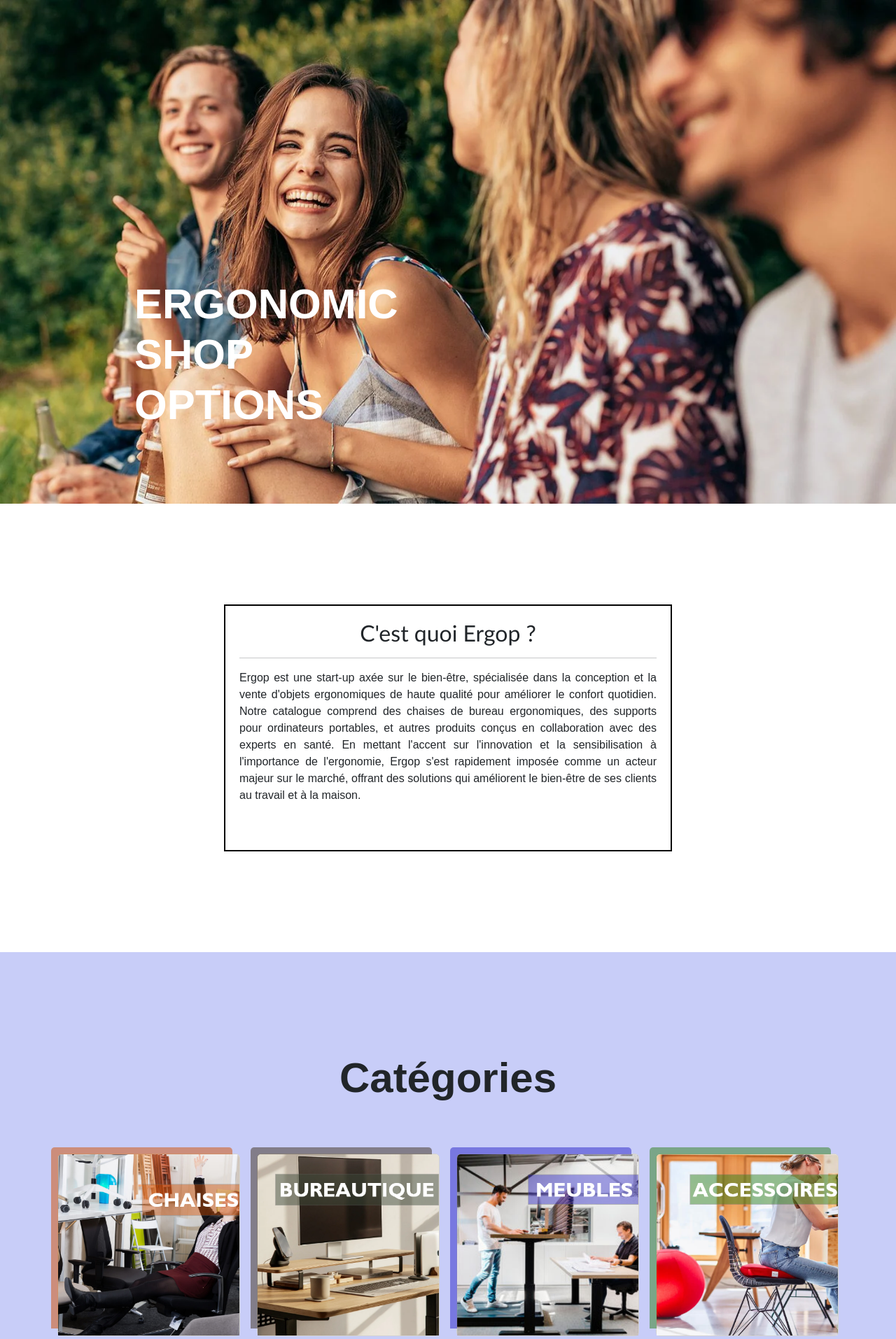
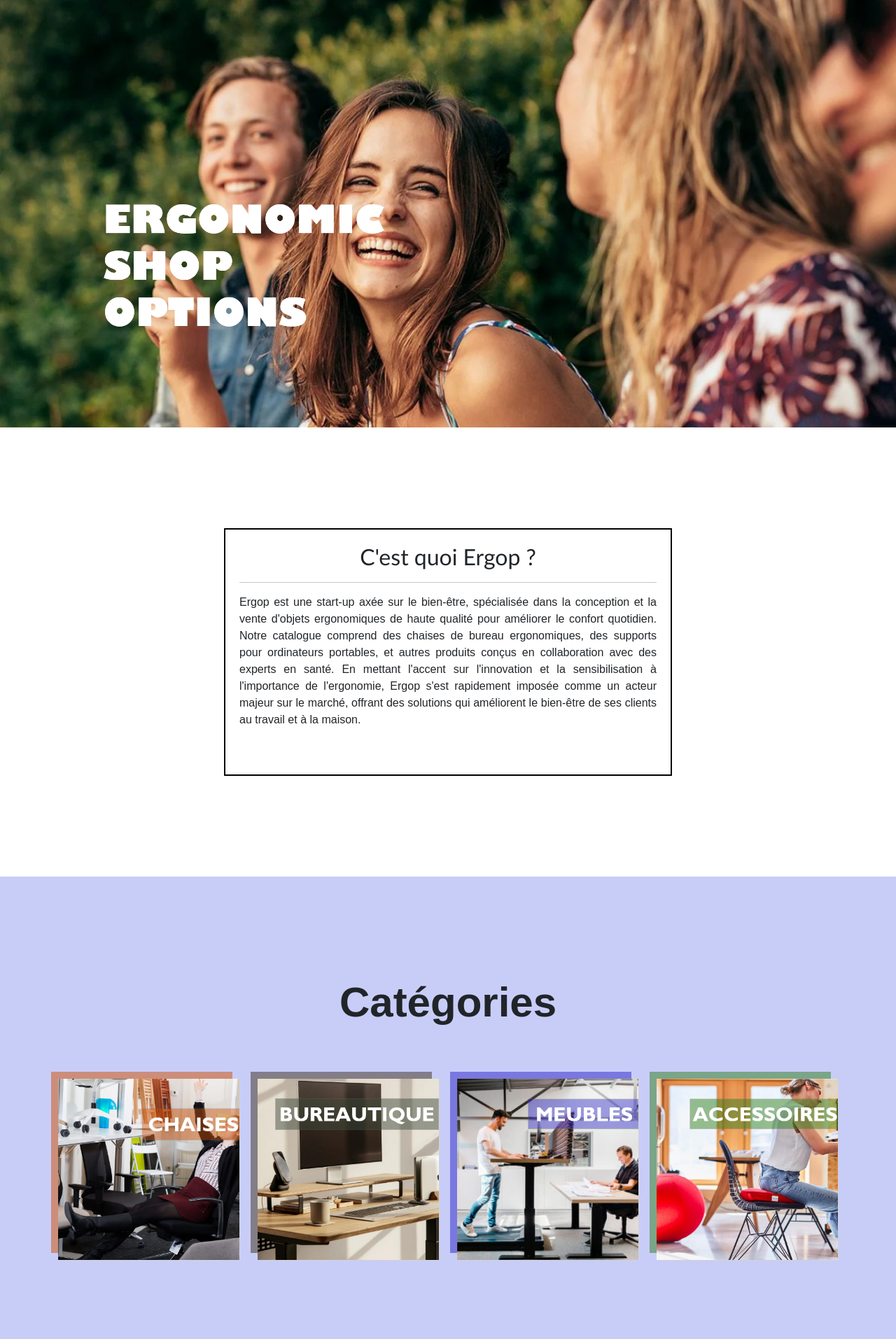
Before and after one commit to Haissan2842/Ergop-Code, a PHP site: page / in a window 1280 px wide. Shown: the part 121-2035 px from the top of the page at 70% size. Run offline with PHP 8.4, Linux system fonts and the light colour scheme; some web fonts are replaced.

Commit message:
Chloé 15/12 11h

```diff
--- a/article.html
+++ b/article.html
@@ -42,7 +42,7 @@
 <br><br><br><br><br>
 <div class="articledumoi">
   <div class="image-article">
-        <img src="Images/articlemoment.png" width="90%">
+    <img src="Images/Article du mois.jpg" width="90%">
   </div>
   <div class="nom-article">
     <h1>Chaise de Bureau Gaming Secret Lab</h1>
@@ -58,11 +58,12 @@
     <div class="lien">
       <a href="achat.html">
         <div class="rectangle-noir">
-            <h2>Acheter <img src="Images/entrer.png" width="10%"></h2>
+          <h2>Je vais voir <img src="Images/entrer.png" width="10%"></h2>
       </div>
     </a>
   </div>
 </div>
+
 <br><br><br><br><br>
 
     <footer>
--- a/css/style.css
+++ b/css/style.css
@@ -87,14 +87,8 @@
   height: 100%;
 }
 
-.custom-card {
-  width: 100%; /* Définissez la largeur souhaitée ici */
-  max-width: 200px; /* Ajoutez une largeur maximale si nécessaire */
-}
-
-.custom-card img {
-  width: 100%;
-  height: auto;
+.customcard {
+  border-radius: 0%;
 }
 
 .slogan {
--- a/index.html
+++ b/index.html
@@ -42,10 +42,7 @@
 </head>
 <body>
     <section id="section1">
-        <img src="Images/happy friends.png" class="imagedebut">
-          <div class="slogan">
-             <h5>ERGONOMIC<br>SHOP<br>OPTIONS</h5>
-          </div>
+        <img src="Images/Section 1 Image.jpg" class="imagedebut">
     </section>
     <section id="section2">
       <br><br><br><br><br><br>
@@ -68,25 +65,25 @@
         <div class="row">
           <div class="col-md-6 col-lg-3 mb-4">
             <div class="card">
-              <img src="Images/Catégorie-chaises.png" class="card-img-top" alt="Image 1" style="box-shadow: -10px -10px rgba(209, 78, 0, 0.5)">
+              <img src="Images/Catégorie-chaises.png" class="card-img-top customcard" alt="Image 1" style="box-shadow: -10px -10px rgba(209, 78, 0, 0.5)">
             </div>
           </div>
 
           <div class="col-md-6 col-lg-3 mb-4">
             <div class="card">
-              <img src="Images/Catégorie-bureautique.png" class="card-img-top" alt="Image 2" style="box-shadow: -10px -10px rgba(62, 47, 28, 0.5)">
+              <img src="Images/Catégorie-bureautique.png" class="card-img-top customcard" alt="Image 2" style="box-shadow: -10px -10px rgba(62, 47, 28, 0.5)">
             </div>
           </div>
 
           <div class="col-md-6 col-lg-3 mb-4">
             <div class="card">
-              <img src="Images/Catégorie-meubles.png" class="card-img-top" alt="Image 3" style="box-shadow: -10px -10px rgba(42, 37, 201, 0.5)">
+              <img src="Images/Catégorie-meubles.png" class="card-img-top customcard" alt="Image 3" style="box-shadow: -10px -10px rgba(42, 37, 201, 0.5)">
             </div>
           </div>
 
           <div class="col-md-6 col-lg-3 mb-4">
             <div class="card">
-              <img src="Images/Catégorie-Accesoires.png" class="card-img-top" alt="Image" 4 style="box-shadow: -10px -10px rgba(46, 127, 27, 0.5)">
+              <img src="Images/Catégorie-Accesoires.png" class="card-img-top customcard" alt="Image" 4 style="box-shadow: -10px -10px rgba(46, 127, 27, 0.5)">
             </div>
           </div>
         </div>
@@ -95,19 +92,18 @@
     </section>
     <section id="section4">
 
+      <!--
       <div class="container mt-4">
         <div class="row">
 
-          <!-- Carte de gauche avec une image -->
           <div class="col-md-6">
             <div class="card">
-              <img src="Images/Article du mois.jpg" class="card-img-top" alt="Image de la carte de gauche">
+              <img src="Images/Article du mois.jpg" class="card-img-top customcard" alt="Image de la carte de gauche">
             </div>
           </div>
 
-          <!-- Carte de droite avec titre, texte et bouton -->
           <div class="col-md-6">
-            <div class="card">
+            <div class="card customcard">
               <div class="card-body">
                 <h1 class="card-title">Chaise de Bureau Gaming Secret Lab</h1>
                 <p class="card-text">La chaise gaming Secret Lab est le choix ultime pour les passionnés de jeux qui recherchent un mélange parfait de confort, de style et de fonctionnalité. Conçue avec une attention méticuleuse aux détails, cette chaise offre un soutien ergonomique exceptionnel grâce à son design ergonomique et ses multiples réglages. Son revêtement en cuir PU de haute qualité ajoute une touche de luxe tout en étant facile à entretenir. Dotée d'un mécanisme d'inclinaison, de coussins ajustables et d'accoudoirs personnalisables, la chaise gaming Secretlab s'adapte à chaque utilisateur, assurant une expérience de jeu immersive et confortable. Son design élégant et moderne en fait également un ajout esthétique à n'importe quel espace de jeu. Que vous soyez en train de jouer pendant des heures ou de travailler, la chaise gaming Secret Lab offre le support dont vous avez besoin pour rester concentré et à l'aise.</p>
@@ -115,10 +111,12 @@
               </div>
             </div>
           </div>
+        -->
 
 
 
- <!--       <div class="articledumoi">
+
+         <div class="articledumoi">
           <div class="image-article">
             <img src="Images/Article du mois.jpg" width="90%">
           </div>
@@ -142,8 +140,7 @@
           </div>
       </div>
 
-    -->
-        <br><br><br><br><br><br><br>
+      <br><br><br><br><br><br><br>
     </section>
     <section id="section5">
 
@@ -157,7 +154,7 @@
           <!-- Carte 1 -->
           <div class="col-lg-3 col-md-6 col-6 mb-4">
             <div class="card border-0">
-              <img src="Images/articlemoment.png" class="card-img-top" alt="Image de la carte 1">
+              <img src="Images/articlemoment.png" class="card-img-top customcard" alt="Image de la carte 1">
               <div class="card-body text-center">
                 <p class="card-text">Chaise de bureau Secret Lab <br> 349,99€</p>
               </div>
@@ -167,7 +164,7 @@
           <!-- Carte 2 -->
           <div class="col-lg-3 col-md-6 col-6 mb-4">
             <div class="card border-0">
-              <img src="Images/articlemoment.png" class="card-img-top" alt="Image de la carte 2">
+              <img src="Images/articlemoment.png" class="card-img-top customcard" alt="Image de la carte 2">
               <div class="card-body text-center">
                 <p class="card-text">Chaise de bureau Secret Lab <br> 349,99€</p>
               </div>
@@ -177,7 +174,7 @@
           <!-- Carte 3 -->
           <div class="col-lg-3 col-md-6 col-6 mb-4">
             <div class="card border-0">
-              <img src="Images/articlemoment.png" class="card-img-top" alt="Image de la carte 3">
+              <img src="Images/articlemoment.png" class="card-img-top customcard" alt="Image de la carte 3">
               <div class="card-body text-center">
                 <p class="card-text">Chaise de bureau Secret Lab <br> 349,99€</p>
               </div>
@@ -187,7 +184,7 @@
           <!-- Carte 4 -->
           <div class="col-lg-3 col-md-6 col-6 mb-4">
             <div class="card border-0">
-              <img src="Images/articlemoment.png" class="card-img-top" alt="Image de la carte 4">
+              <img src="Images/articlemoment.png" class="card-img-top customcard" alt="Image de la carte 4">
               <div class="card-body text-center">
                 <p class="card-text">Chaise de bureau Secret Lab <br> 349,99€</p>
               </div>
@@ -200,7 +197,7 @@
           <!-- Carte 5 -->
           <div class="col-lg-3 col-md-6 col-6 mb-4">
             <div class="card border-0">
-              <img src="Images/articlemoment.png" class="card-img-top" alt="Image de la carte 5">
+              <img src="Images/articlemoment.png" class="card-img-top customcard" alt="Image de la carte 5">
               <div class="card-body text-center">
                 <p class="card-text">Chaise de bureau Secret Lab <br> 349,99€</p>
               </div>
@@ -210,7 +207,7 @@
           <!-- Carte 6 -->
           <div class="col-lg-3 col-md-6 col-6 mb-4">
             <div class="card border-0">
-              <img src="Images/articlemoment.png" class="card-img-top" alt="Image de la carte 6">
+              <img src="Images/articlemoment.png" class="card-img-top customcard" alt="Image de la carte 6">
               <div class="card-body text-center">
                 <p class="card-text">Chaise de bureau Secret Lab <br> 349,99€</p>
               </div>
@@ -220,7 +217,7 @@
           <!-- Carte 7 -->
           <div class="col-lg-3 col-md-6 col-6 mb-4">
             <div class="card border-0">
-              <img src="Images/articlemoment.png" class="card-img-top" alt="Image de la carte 7">
+              <img src="Images/articlemoment.png" class="card-img-top customcard" alt="Image de la carte 7">
               <div class="card-body text-center">
                 <p class="card-text">Chaise de bureau Secret Lab <br> 349,99€</p>
               </div>
@@ -230,7 +227,7 @@
           <!-- Carte 8 -->
           <div class="col-lg-3 col-md-6 col-6 mb-4">
             <div class="card border-0">
-              <img src="Images/articlemoment.png" class="card-img-top" alt="Image de la carte 8">
+              <img src="Images/articlemoment.png" class="card-img-top customcard" alt="Image de la carte 8">
               <div class="card-body text-center">
                 <p class="card-text ">Chaise de bureau Secret Lab <br> 349,99€</p>
               </div>
```
Also changed, not shown: Images/Section 1 Image.jpg (added). Lines whose indentation alone changed are shown as unchanged.
